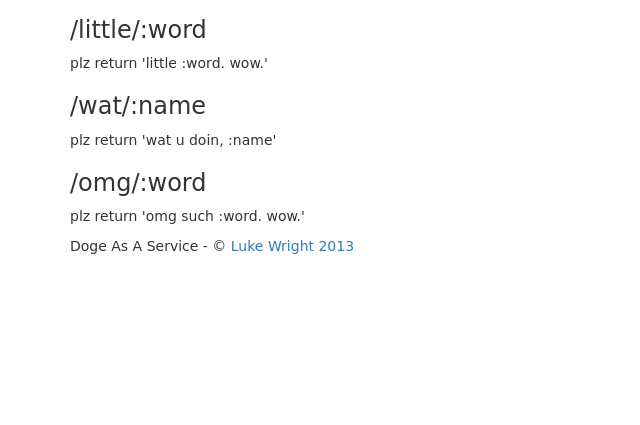
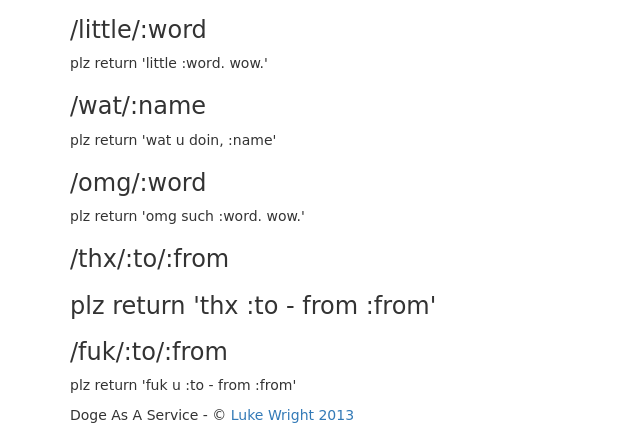
Before and after one commit to simplyluke/daas, a Flask app: page / in a window 1280 px wide. Shown: the part 663-1088 px from the top of the page, without its empty margins (0-640 px from the left). Before the commit the page ends 917 px from the top, so only its background shows below. Run offline with Flask 2, Linux system fonts and the light colour scheme; some libraries are stand-ins or nearby versions.

Commit message:
such options

```diff
--- a/templates/index.html
+++ b/templates/index.html
@@ -21,4 +21,8 @@
   <p>plz return 'wat u doin, :name'</p>
   <h3>/omg/:word</h3>
   <p>plz return 'omg such :word. wow.'</p>
+  <h3>/thx/:to/:from<h3>
+  <p>plz return 'thx :to - from :from'</p>
+  <h3>/fuk/:to/:from</h3>
+  <p>plz return 'fuk u :to - from :from'</p>
 {% endblock %}
```
